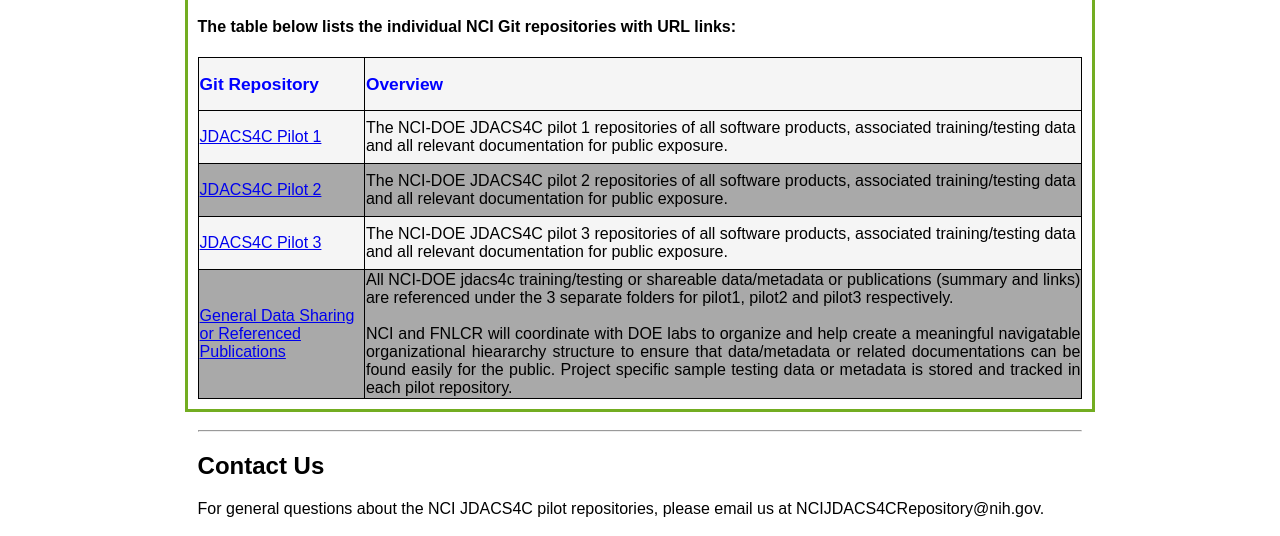
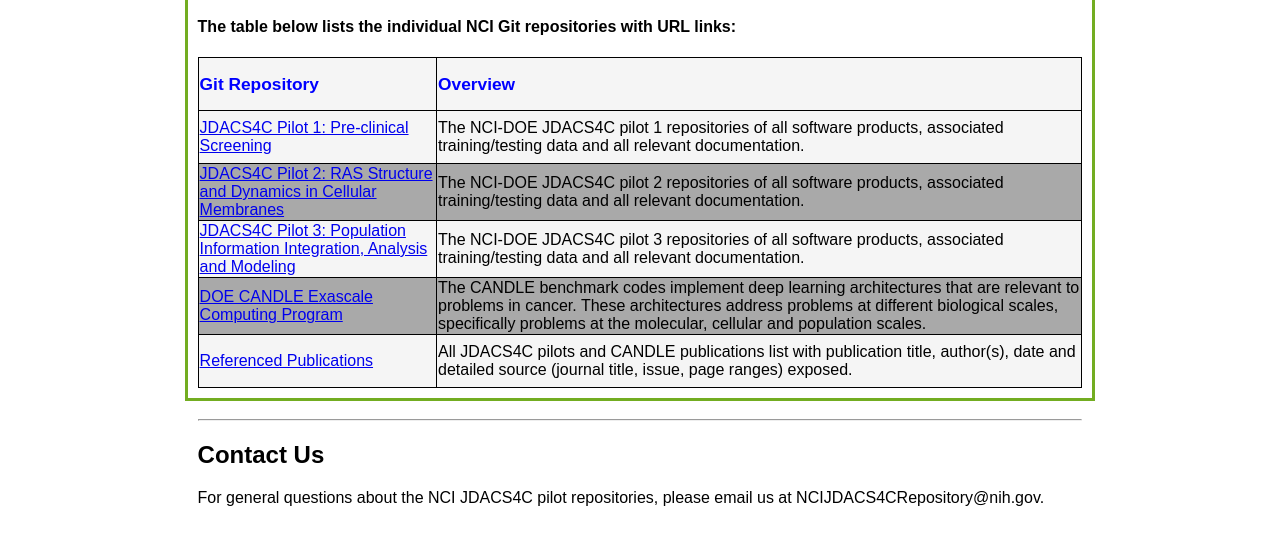
Before and after one commit to CBIIT/NCIJDACS4CRepository, a plain HTML site: page index.html.html in a window 1280 px wide. Shown: the part 342-878 px from the top of the page. Drawn offline with Linux system fonts and the light colour scheme.

Commit message:
Revise index.html per 9/7/2018 Emily comments following the IPC meeting

```diff
--- a/index.html.html
+++ b/index.html.html
@@ -37,28 +37,29 @@
 						</thead>
 						<tbody>
 						<tr>
-						<td><a href="https://github.com/CBIIT/jdacs4c-pilot1">JDACS4C Pilot 1</a></td>
-						<td>The NCI-DOE JDACS4C pilot 1 repositories of all software products, associated training/testing data and all relevant documentation for public exposure.</td>
+						<td><a href="https://github.com/CBIIT/jdacs4c-pilot1">JDACS4C Pilot 1: Pre-clinical Screening</a></td>
+						<td>The NCI-DOE JDACS4C pilot 1 repositories of all software products, associated training/testing data and all relevant documentation.</td>
 						</tr>
 
 
 						<tr>
-						<td><a href="https://github.com/CBIIT/jdacs4c-pilot2">JDACS4C Pilot 2</a></td>
-						<td>The NCI-DOE JDACS4C pilot 2 repositories of all software products, associated training/testing data and all relevant documentation for public exposure.</td>
+						<td><a href="https://github.com/CBIIT/jdacs4c-pilot2">JDACS4C Pilot 2: RAS Structure and Dynamics in Cellular Membranes</a></td>
+						<td>The NCI-DOE JDACS4C pilot 2 repositories of all software products, associated training/testing data and all relevant documentation.</td>
 						</tr>
 
 						<tr>
-						<td><a href="https://github.com/CBIIT/jdacs4c-pilot3">JDACS4C Pilot 3</a></td>
-						<td>The NCI-DOE JDACS4C pilot 3 repositories of all software products, associated training/testing data and all relevant documentation for public exposure.</td>
+						<td><a href="https://github.com/CBIIT/jdacs4c-pilot3">JDACS4C Pilot 3: Population Information Integration, Analysis and Modeling</a></td>
+						<td>The NCI-DOE JDACS4C pilot 3 repositories of all software products, associated training/testing data and all relevant documentation.</td>
 						</tr>
 
 						<tr>
-						<td><a href="css/JDACS4C_Publications.docx">General Data Sharing or Referenced Publications</a></td>
-						<td>
-						<div id="p1">All NCI-DOE jdacs4c training/testing or shareable data/metadata or publications (summary and links) are referenced under the 3 separate folders for pilot1, pilot2 and pilot3 respectively.</div><br>
+						<td><a href="https://github.com/ECP-CANDLE/Benchmarks">DOE CANDLE Exascale Computing Program</a></td>
+						<td>The CANDLE benchmark codes implement deep learning architectures that are relevant to problems in cancer. These architectures address problems at different biological scales, specifically problems at the molecular, cellular and population scales.</td>
+						</tr>
 
-						<div id="p2">NCI and FNLCR will coordinate with DOE labs to organize and help create a meaningful navigatable organizational hieararchy structure to ensure that data/metadata or related documentations can be found easily for the public. Project specific sample testing data or metadata is stored and tracked in each pilot repository.</div>
-						</td>
+						<tr>
+						<td><a href="css/JDACS4C_Publications.docx">Referenced Publications</a></td>
+						<td>All JDACS4C pilots and CANDLE publications list with publication title, author(s), date and detailed source (journal title, issue, page ranges) exposed.</td>
 						</tr>
 
 						</tbody>
```
